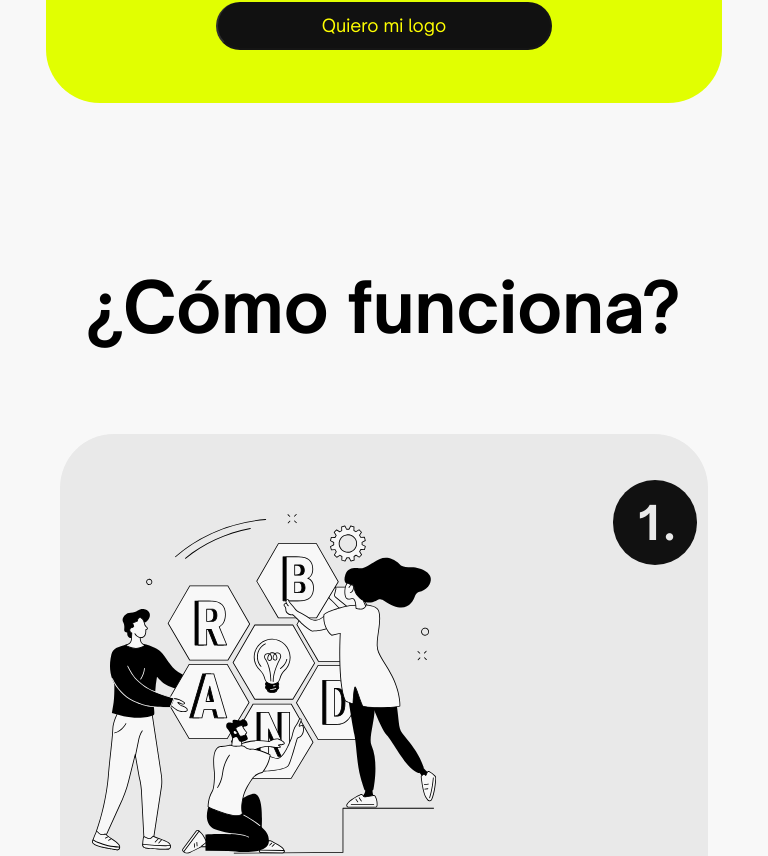
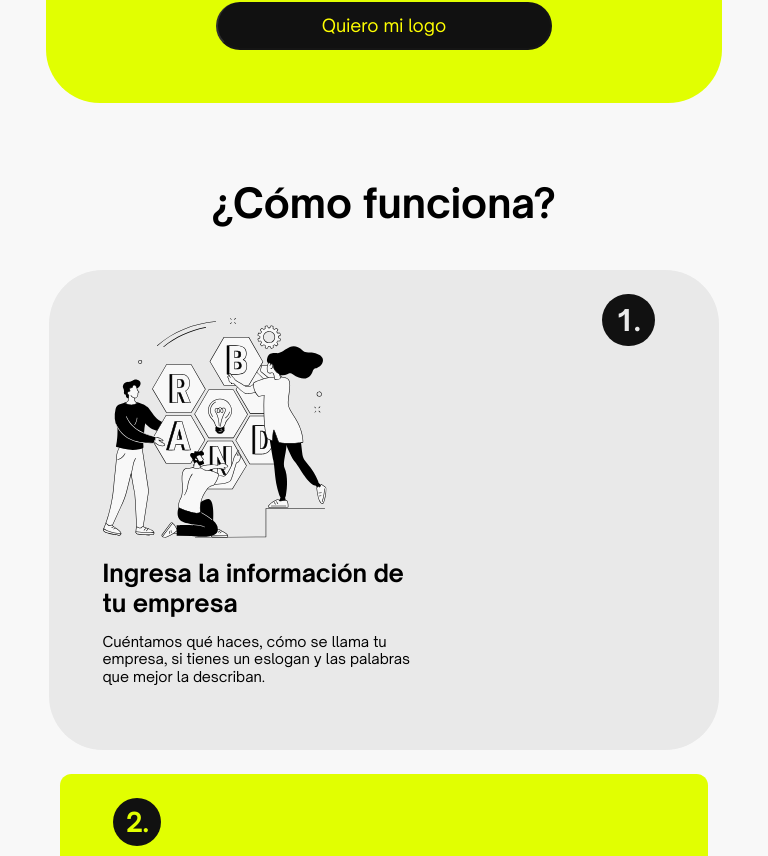
Before and after one commit to TheSerch07/Client-Wawo-Logos, a React (Vite) app: page / in a window 768 px wide. Shown: the part 785-1641 px from the top of the page. Built offline with nearby package versions, Linux system fonts and the light colour scheme; the HTML template or start-up script is replaced by a standard one.

Commit message:
tutorial ipad

```diff
--- a/src/styles/Tutorial.module.css
+++ b/src/styles/Tutorial.module.css
@@ -84,7 +84,7 @@
         align-items: flex-start;
         justify-content: center;
         /* width: 58rem; */
-        padding-left: 2rem;
+        padding-left: 7vw;
         width: 80.3vw;
         height: 100vw;
         position: relative;
@@ -143,5 +143,53 @@
 }
 
 @media (min-width: 480px) and (max-width: 914px) {
+    .mainTutorial {
+        margin-top: 3rem;
+    }
 
+    .title {
+        font-size: 40px;
+    }
+
+    .childTutorial {
+        /* width: 58rem; */
+        display: flex;
+        height: 30rem;
+        margin-top: 1rem;
+    }
+
+    .img {
+        margin-top: .3rem;
+        width: 14rem;
+    }
+
+    .contentH2 {
+        left: 72vw;
+        top: 1.5rem;
+        font-size: 1.2rem;
+        width: 3.3rem;
+        height: 3.3rem;
+    }
+
+    .mainText {
+        /* background-color: red; */
+        width: 21rem;
+        height: 10.5rem;
+    }
+
+    .p {
+        font-size: .9rem;
+        line-height: 1.1rem;
+        margin-top: 15px;
+        height: 10.5rem;
+    }
+
+    .contentImg {
+        width: 20rem;
+    }
+
+    .h2 {
+        font-size: 1.5rem;
+        width: 20rem;
+    }
 }
```
